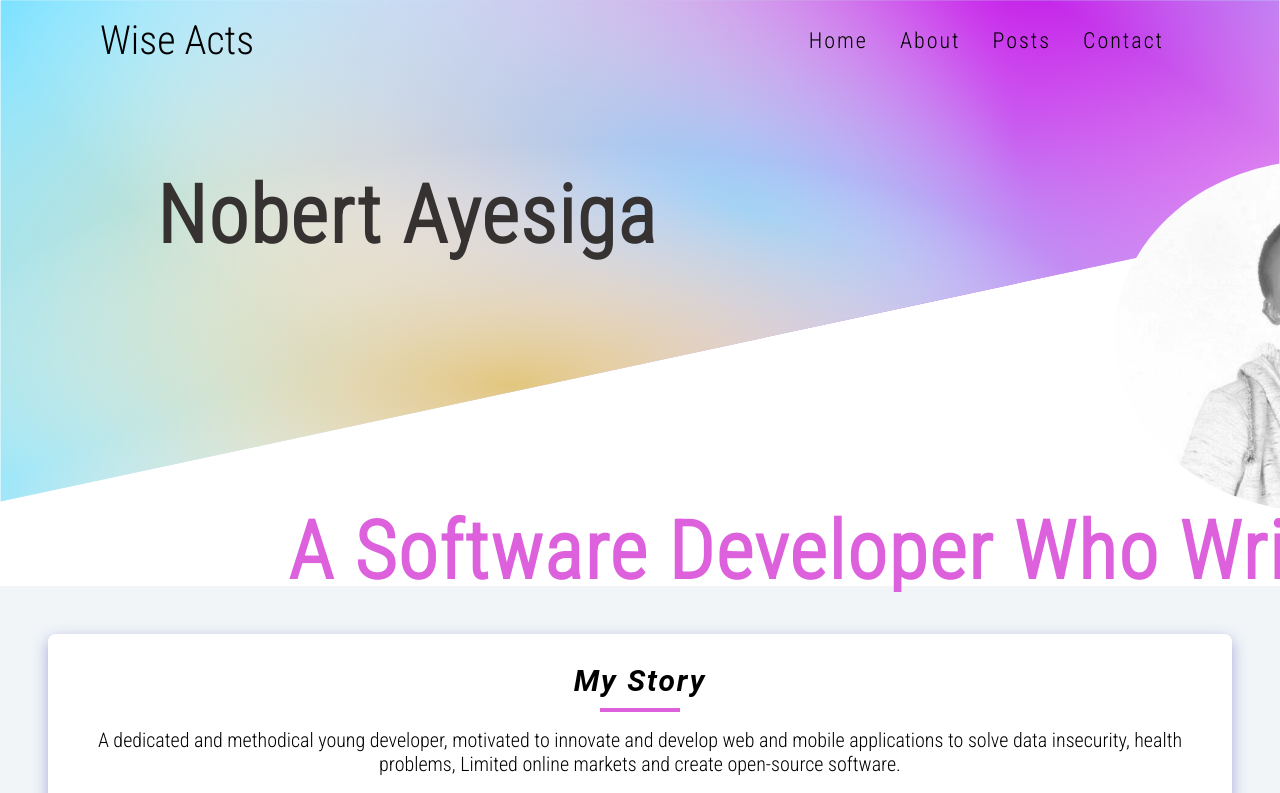
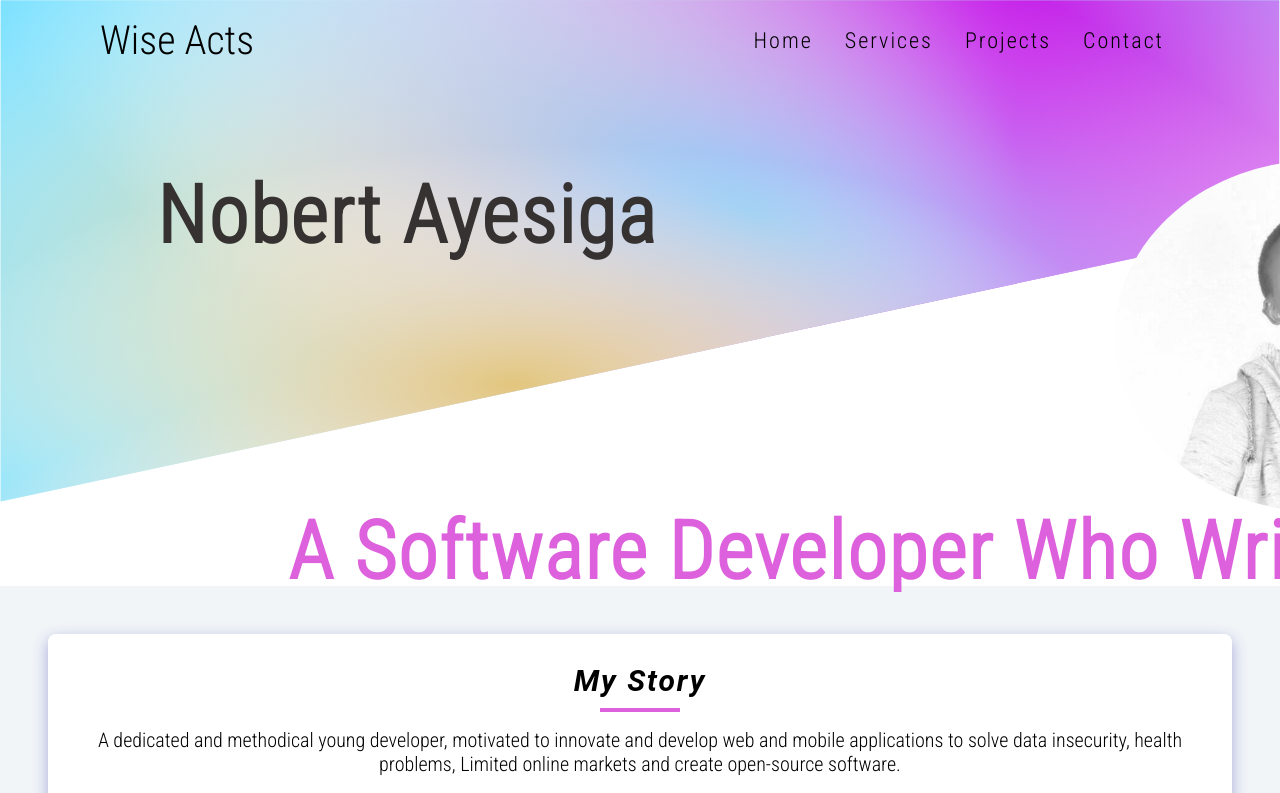
Before and after one commit to Trikcode/Original, a plain HTML site: page index.html in a window 1280 px wide. Shown: the top 793 px of the page. Drawn offline with Linux system fonts and the light colour scheme.

Commit message:
Update index.html

```diff
--- a/index.html
+++ b/index.html
@@ -30,9 +30,9 @@
       </div>
       <ul class="links">
         <li><a class="one" href="#">Home</a></li>
-        <li><a class="two" href="#">About</a></li>
-        <li><a class="three" href="#">Posts</a></li>
-        <li><a class="four" href="#">Contact</a></li>
+        <li><a class="two" href="#services">Services</a></li>
+        <li><a class="three" href="#projects">Projects</a></li>
+        <li><a class="four" href="#contacts">Contact</a></li>
       </ul>
     </header>
     <section>
@@ -86,7 +86,7 @@
 
               <div class="underline"></div>
             </div>
-            <div class="sec-cont">
+            <div class="sec-cont" id="services">
               <div class="card">
                 <i class="fas fa-mobile-alt"></i>
                 <h3>Mobile App Developer</h3>
@@ -144,7 +144,7 @@
               </div>
             </div>
             <div class="services">
-              <h2>Projects</h2>
+              <h2 id="projects">Projects</h2>
 
               <div class="underline"></div>
             </div>
@@ -268,7 +268,7 @@
                 </div>
               </div>
             </div>
-            <div class="form-container">
+            <div class="form-container" id="contacts">
               <form class="form">
                 <h2>Share something</h2>
                 <div class="form-control">
```
